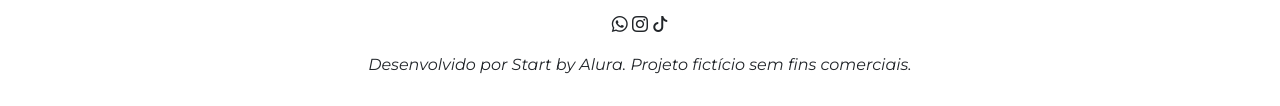
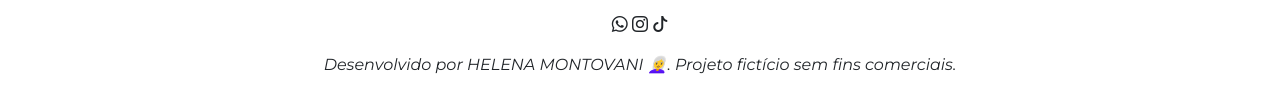
Before and after one commit to HMBMV3A/site-acess-vel, a plain HTML site: page index.html in a window 1280 px wide. Shown: the part 3072-3178 px from the top of the page. Drawn offline with nearby package versions, Linux system fonts and the light colour scheme.

Commit message:
Update index.html

```diff
--- a/index.html
+++ b/index.html
@@ -132,7 +132,7 @@
         <i class="bi bi-whatsapp"></i>
         <i class="bi bi-instagram"></i>
         <i class="bi bi-tiktok"></i>
-        <p class="mt-3">Desenvolvido por Start by Alura. Projeto fictício sem fins comerciais.</p>
+        <p class="mt-3">Desenvolvido por HELENA MONTOVANI 👩‍🦳. Projeto fictício sem fins comerciais.</p>
     </footer>
 
     <script src="script.js"></script>
```
